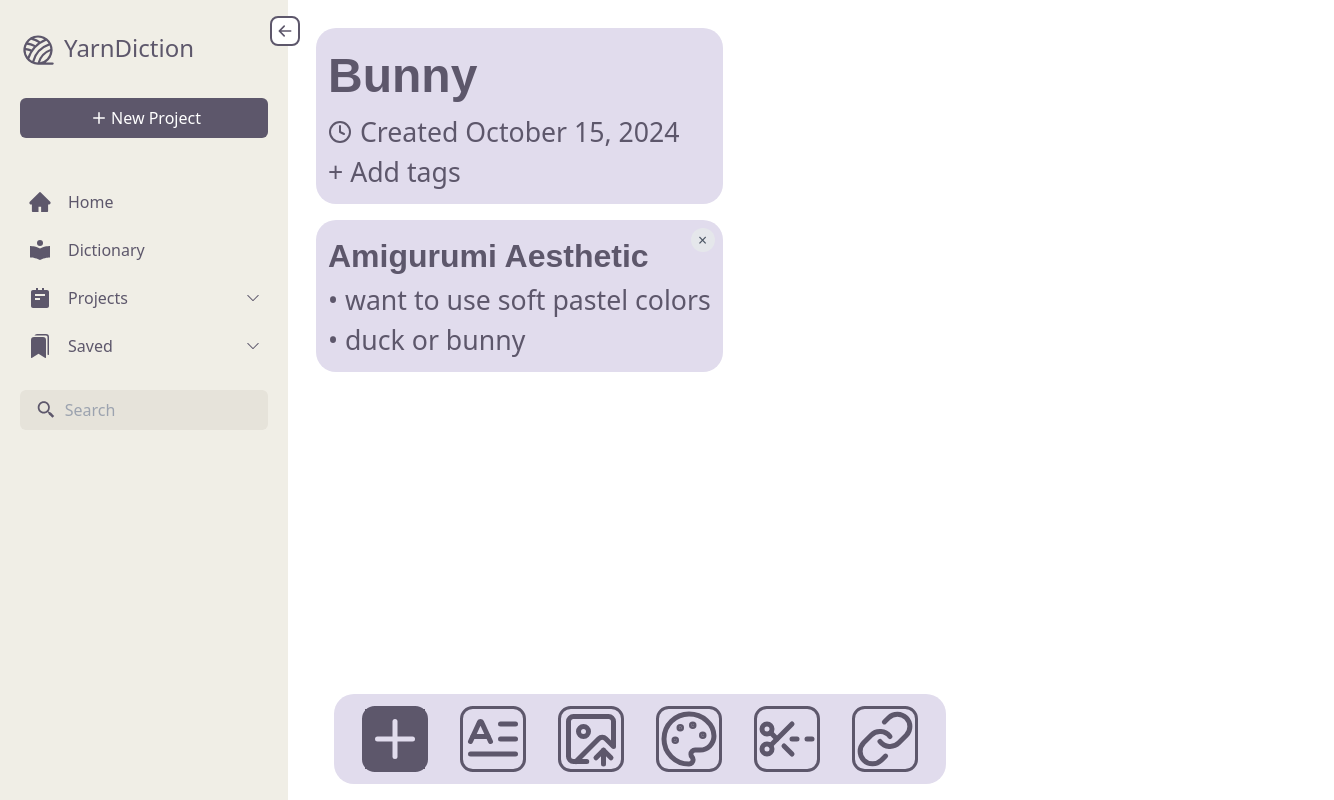
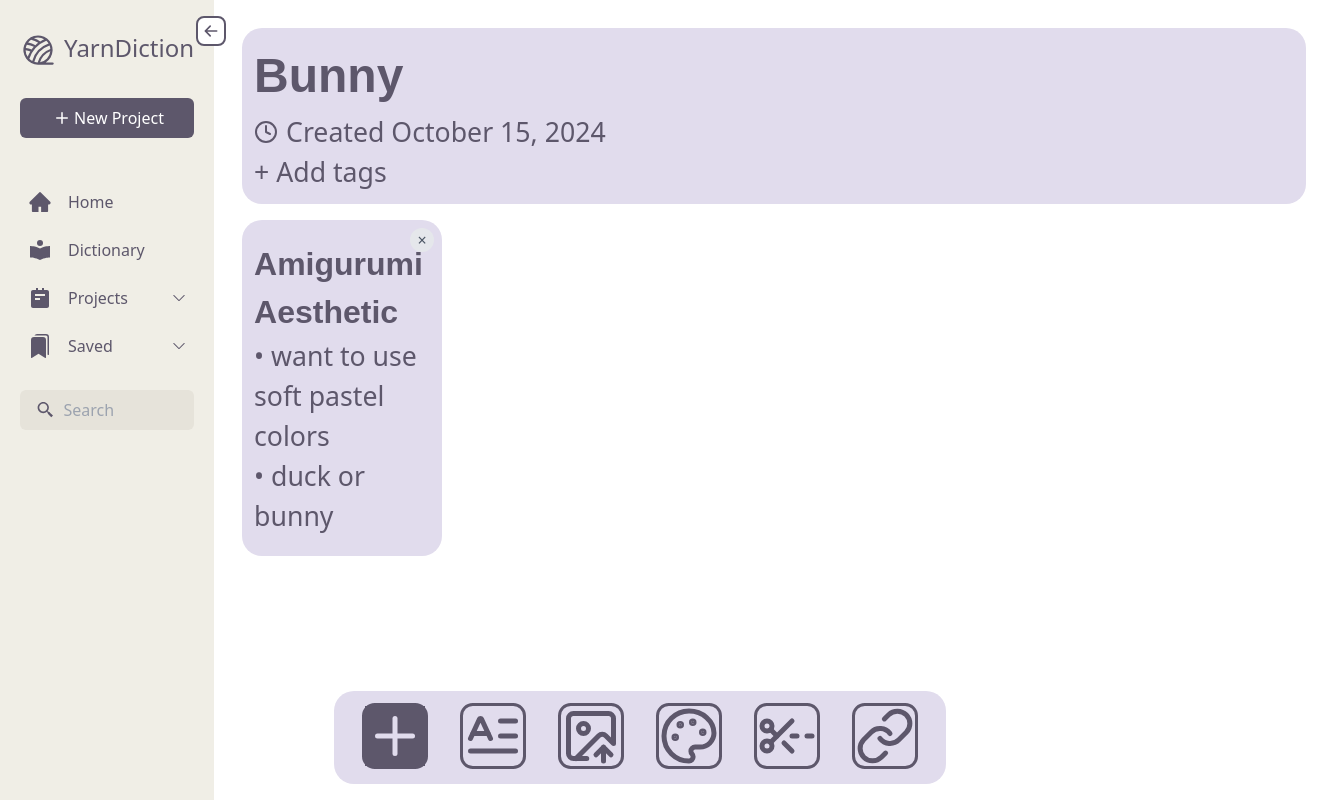
Before and after one commit to kyrdo/cis5120-a05, a React (Vite) app: page /newproj in a window 1280 px wide. Both pictures are taken after a click on the button 493 px from the left and 739 px from the top of the page. Shown: the whole page, 1334 px wide, since content can reach past the window. Built offline with nearby package versions, Linux system fonts and the light colour scheme.

Commit message:
Changes to create grid structure for blocks:
- addition of inspo-grid to app.css
- nesting of inspo-block within inspo-grid in NewProj.tsx
- changes to UploadBlock to keep integrity of toolbar

```diff
--- a/src/App.css
+++ b/src/App.css
@@ -70,12 +70,25 @@
 
 }
 
+.inspo-grid {
+    display: grid;
+    grid-template-columns: repeat(auto-fill, minmax(200px, 1fr));
+    gap: 16px;
+    margin: 0 auto;
+    max-width: 1200px;
+    align-items: stretch
+}
+
 .inspo-block {
     background-color: #E1DCED;
     border-radius: 15pt;
     margin-bottom: 16px;
     padding: 12px;
-    width: auto;
+    width: 100%;
+    height: 100%;
+    display: flex;
+    flex-direction: column;
+    justify-content: center;
 }
 
 .delete-button {
--- a/src/components/NewProj.tsx
+++ b/src/components/NewProj.tsx
@@ -23,7 +23,7 @@ function NewProjPage() {
             <UploadBlock addComponent={addComponent}/>
 
             {/* Displays blocks currently in play */}
-            <div>
+            <div className="inspo-grid">
                 {components.length === 0 ? (<p></p>) : (
                     components.map((component, index) => (
 
--- a/src/components/UploadBlock.tsx
+++ b/src/components/UploadBlock.tsx
@@ -32,12 +32,14 @@ const UploadBlock = ({ addComponent }): JSX.Element => {
   return (
 
       <div className="inspo-block" style={{
-          display: "flex",
           position: "fixed",
           bottom: 0,
           left: "50%",
           transform: "translateX(-50%)",
-          zIndex: 9999 //makes sure always on top
+          zIndex: 9999, //makes sure always on top
+          width: "auto",
+          height: "auto",
+          display: "block",
       }}>
           <button className="inspo-button"><Plus size={iconSize} style={{
               color: "#E1DCED",
```
